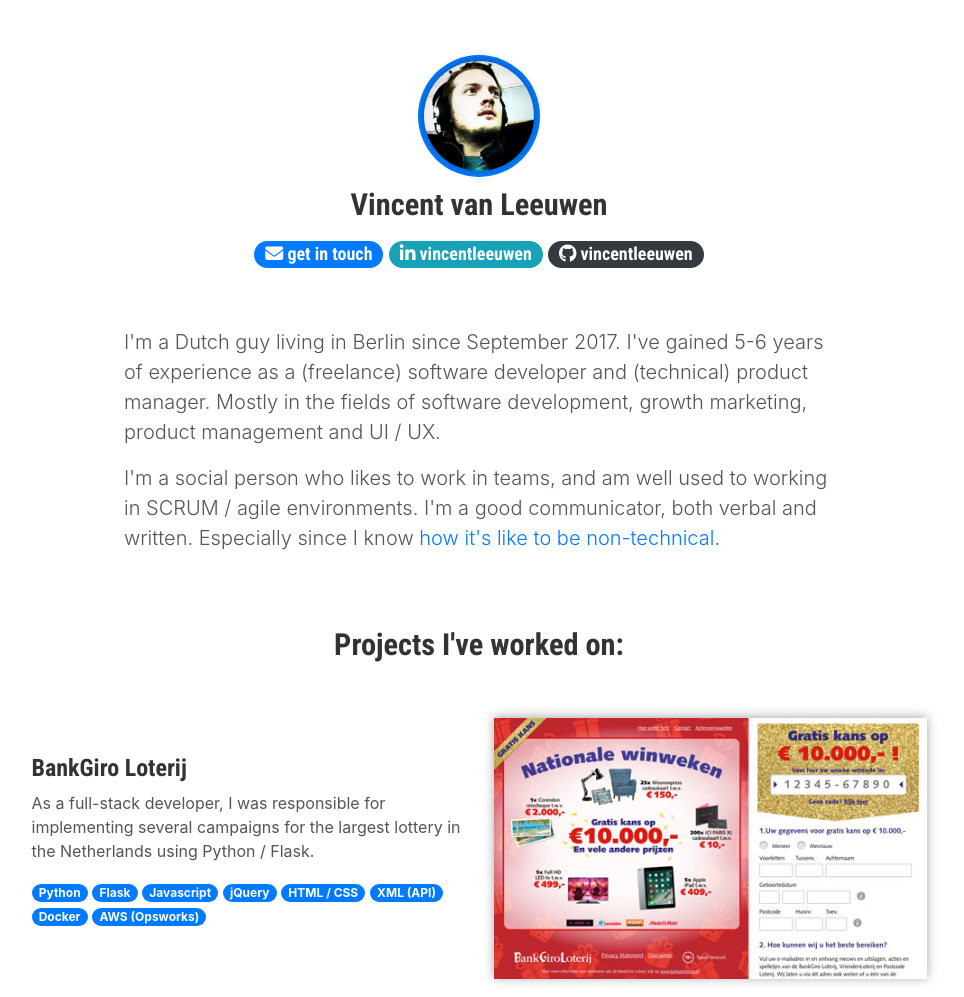
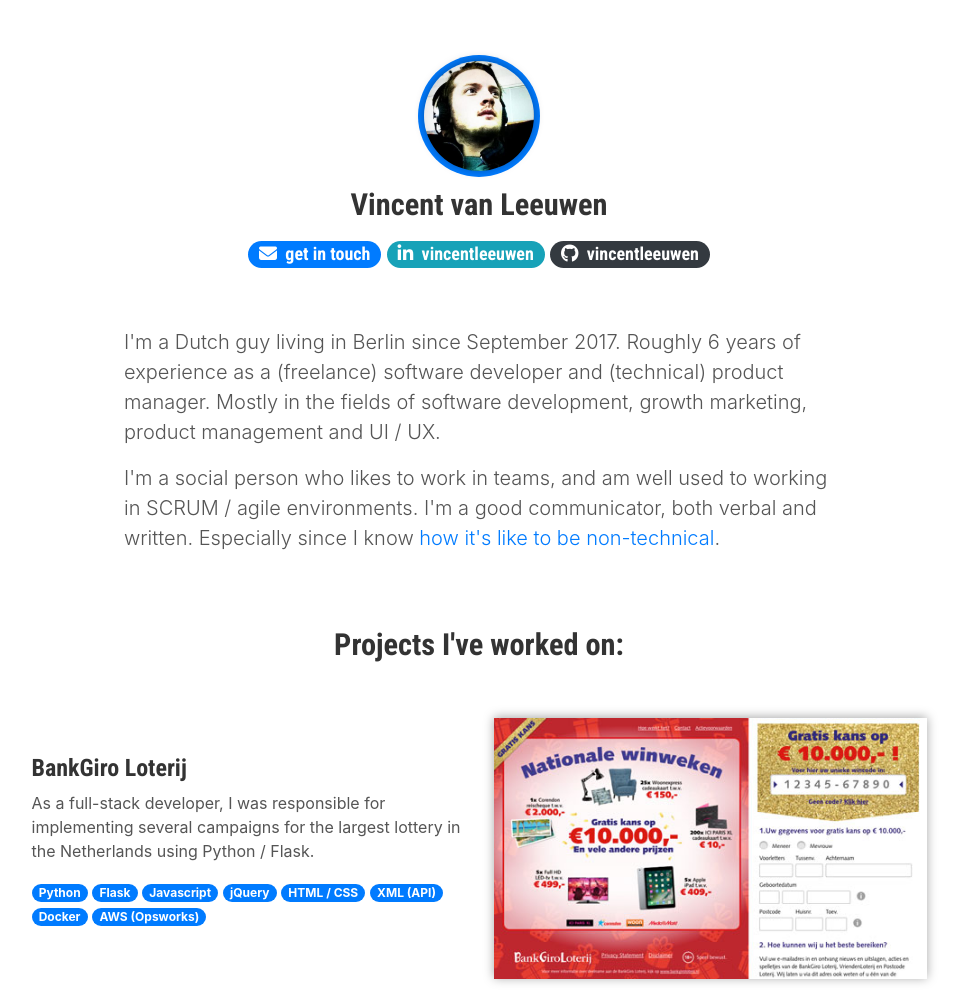
Before and after one commit to vincentleeuwen/stunning-sniffle, a plain HTML site: page index.html in a window 1280 px wide. Shown: the top 997 px of the page, without its empty margins (161-1125 px from the left). Drawn offline with nearby package versions, Linux system fonts and the light colour scheme.

Commit message:
updated index

```diff
--- a/index.html
+++ b/index.html
@@ -86,17 +86,17 @@
 
             <h1>Vincent van Leeuwen</h1>
             <h4>
-              <a href="mailto:vincentleeuwen@gmail.com" target="_blank" class="badge badge-pill badge-primary"><i class="fa fa-envelope" aria-hidden="true"></i> get in touch</a>
+              <a href="mailto:vincentleeuwen@gmail.com" target="_blank" class="badge badge-pill badge-primary"><i class="fa fa-envelope" aria-hidden="true"></i> &nbsp;get in touch</a>
               <a href="https://www.linkedin.com/in/vincentleeuwen" target="_blank" class="badge badge-pill badge-info"><i class="fa fa-linkedin" aria-hidden="true"></i>
- vincentleeuwen</a>
+ &nbsp;vincentleeuwen</a>
               <a href="https://www.github.com/vincentleeuwen" target="_blank" class="badge badge-pill badge-dark"><i class="fa fa-github" aria-hidden="true"></i>
- vincentleeuwen</a>
+ &nbsp;vincentleeuwen</a>
             </h4>
 
           </div>
           <br />
           <p class="lead">
-            I'm a Dutch guy living in Berlin since September 2017. I've gained 5-6 years of experience as a (freelance) software developer and (technical) product manager. Mostly in the fields of software development, growth marketing, product management and UI / UX.</p><p class="lead">I'm a social person who likes to work in teams, and am well used to working in SCRUM / agile environments. I'm a good communicator, both verbal and written. Especially since I know <a href="https://thenextweb.com/entrepreneur/2013/01/27/10-lessons-i-learned-by-taking-the-entrepreneurial-red-pill/" taret="_blank">how it's like to be non-technical</a>.
+            I'm a Dutch guy living in Berlin since September 2017. Roughly 6 years of experience as a (freelance) software developer and (technical) product manager. Mostly in the fields of software development, growth marketing, product management and UI / UX.</p><p class="lead">I'm a social person who likes to work in teams, and am well used to working in SCRUM / agile environments. I'm a good communicator, both verbal and written. Especially since I know <a href="https://thenextweb.com/entrepreneur/2013/01/27/10-lessons-i-learned-by-taking-the-entrepreneurial-red-pill/" taret="_blank">how it's like to be non-technical</a>.
           </p>
           <br />
           <br />
```
